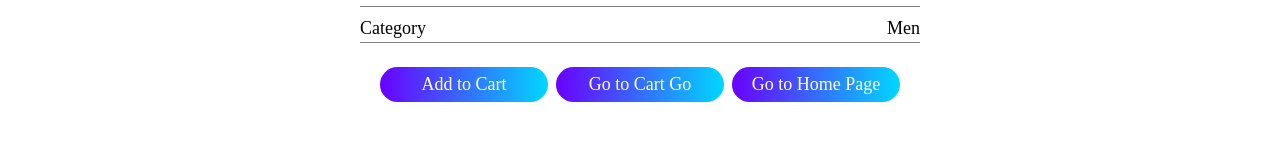
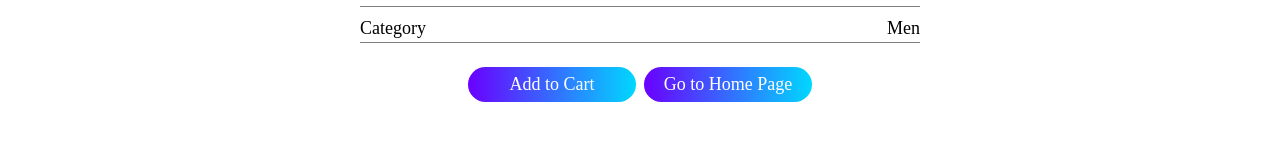
Before and after one commit to anil843324/react-app-unit-6, a React (Create React App) app: page /product/1 in a window 1280 px wide. Shown: the part 565-706 px from the top of the page. Built offline with nearby package versions, Linux system fonts and the light colour scheme; data requests are answered from the project's data file.

Commit message:
some bug remaining

```diff
--- a/db.json
+++ b/db.json
@@ -307,34 +307,14 @@
   ],
   "cart": [
     {
-      "brand": "Van Heusen",
-      "title": "Regukar Fit Printed Shirt",
-      "image": "https://assets.myntassets.com/f_webp,dpr_1.0,q_60,w_210,c_limit,fl_progressive/assets/images/2164551/2019/3/12/45950906-09a8-4e72-9717-16448ce161a41552375230864-Roadster-Men-Grey--Olive-Green-Camouflage-Print-Regular-Fit--1.jpg",
+      "brand": "Roadster",
+      "title": "cotton Checked Casual Shirt",
+      "image": "https://assets.myntassets.com/f_webp,dpr_1.0,q_60,w_210,c_limit,fl_progressive/assets/images/1376577/2016/9/15/11473928353466-Roadster-Men-Black-Regular-Fit-Checked-Casual-Shirt-4501473928353310-1.jpg",
       "price": 844,
       "category": "men",
-      "product_id": 3,
+      "product_id": 1,
       "quantity": 1,
       "id": 1
-    },
-    {
-      "brand": "Van Heusen",
-      "title": "Regukar Fit Printed Shirt",
-      "image": "https://assets.myntassets.com/f_webp,dpr_1.0,q_60,w_210,c_limit,fl_progressive/assets/images/2164551/2019/3/12/45950906-09a8-4e72-9717-16448ce161a41552375230864-Roadster-Men-Grey--Olive-Green-Camouflage-Print-Regular-Fit--1.jpg",
-      "price": 844,
-      "category": "men",
-      "product_id": 3,
-      "quantity": 1,
-      "id": 2
-    },
-    {
-      "brand": "Anouk",
-      "title": "Men Linen Regular Fit",
-      "image": "https://assets.myntassets.com/f_webp,dpr_1.0,q_60,w_210,c_limit,fl_progressive/assets/images/6791214/2018/7/23/a194bd48-f1f1-4ce5-ab73-5feea12857f51532336453194-Roadster-Men-Blue-Regular-Fit-Solid-Casual-Shirt-89615323364-1.jpg",
-      "price": 1099,
-      "category": "men",
-      "product_id": 11,
-      "quantity": 1,
-      "id": 3
     }
   ]
 }
--- a/src/pages/Product.jsx
+++ b/src/pages/Product.jsx
@@ -1,5 +1,5 @@
 import { useNavigate, useParams } from "react-router-dom";
-import { useDispatch } from "react-redux";
+import { useDispatch, useSelector } from "react-redux";
 import { useEffect, useState } from "react";
 
 
@@ -8,9 +8,13 @@ import { useEffect, useState } from "react";
 const Product = () => {
   const [singleData, setSingleData] = useState({});
 
+   const [toggle,setToggle]=useState(false)
+
   const { id } = useParams();
 
-  const dispatch = useDispatch();
+  const cartData = useSelector((state) => state.cartData);
+
+
 
    const navigate=useNavigate()
 
@@ -21,15 +25,13 @@ const Product = () => {
 
         setSingleData(data);
 
-        console.log(data);
+        // console.log(data);
       });
 
   }, [id]);
 // add to cart Data
 
 function handleAddToCart() {
-
-
     fetch("http://localhost:8080/cart", {
       method: "POST",
       headers: {
@@ -48,22 +50,14 @@ function handleAddToCart() {
 
     })
       .then(()=>{
-        // dispatch(getTodoItems());
-        /*
- {
-      "id": 40,
-      "brand": "Tied Ribbons",
-      "title": "Set of 3 Owl",
-      "image": "https://assets.myntassets.com/f_webp,dpr_1.0,q_60,w_210,c_limit,fl_progressive/assets/images/productimage/2019/12/15/777efffd-ccf5-42c9-b20f-5630d360b57f1576371164101-1.jpg",
-      "price": 1299,
-      "category": "homedecor"
-    }
-        */
+
       })
 
       alert('Product added to cart')
 }
 
+
+//  checking data in cart avilable or not
 
 
 
@@ -110,19 +104,20 @@ function handleAddToCart() {
             </div>
 
             <div className=" border-[rgb(128,128,128,128)] mx-10 flex justify-center  gap-2">
-              <button
+
+            {
+              toggle ? <>  <button
+                onClick={() =>  navigate('/cart')}
+                className="my-4  w-[100%] md:w-[30%] text-white  "
+              >
+                Go to Cart Go
+              </button></> : <><button
                   onClick={handleAddToCart}
                 className="my-4  w-[100%] md:w-[30%] text-white  "
               >
                 Add to Cart
-              </button>
-
-              <button
-                onClick={() =>  navigate('/cart')}
-                className="my-4  w-[100%] md:w-[30%] text-white  "
-              >
-                Go to Cart Go
-              </button>
+              </button></>
+            }
 
               <button
 
```
